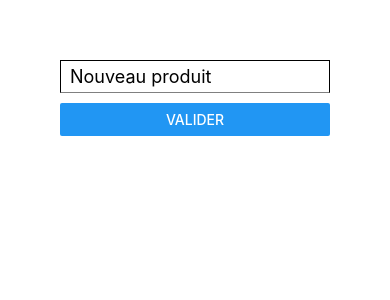
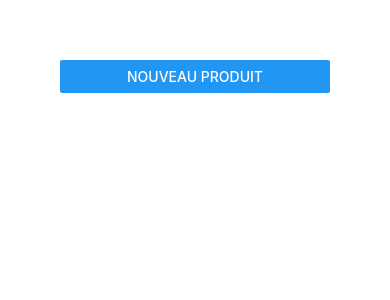
Before and after one commit to esperantkela/reactnative-shoopinglist, a React Native app: screen / in a window 390 px wide. Shown: the top 300 px of the page. Built offline with nearby package versions, Linux system fonts and the light colour scheme.

Commit message:
refactor(product): refactor product modal

```diff
--- a/App.js
+++ b/App.js
@@ -1,6 +1,6 @@
 import { useState } from "react";
 import { styles } from "./components/global.style";
-import { View, FlatList, Modal, Text, Pressable } from "react-native";
+import { View, FlatList, Modal, Text, Pressable, Button } from "react-native";
 import ProductList from "./components/ProductList";
 import AddProduct from "./components/AddProduct";
 import DismissKeyBoard from "./components/DismissKeyBoard";
@@ -8,6 +8,7 @@ import DismissKeyBoard from "./components/DismissKeyBoard";
 export default function App() {
   const [Myproducts, setMyProducts] = useState([]);
   const [showModal, setShowModal] = useState(false);
+  const [displayModal, setDisplayModal] = useState(false);
 
   const deleteProduct = (key) => {
     setMyProducts((currentMyProducts) => {
@@ -16,6 +17,7 @@ export default function App() {
   };
 
   const submitHandler = (product) => {
+    setDisplayModal(false);
     if (product.length > 1) {
       const idString = Date.now().toString();
       setMyProducts((currentMyProducts) => [
@@ -25,6 +27,10 @@ export default function App() {
     } else {
       setShowModal(true);
     }
+  };
+
+  const cancelNewProduct = () => {
+    setDisplayModal(false);
   };
   return (
     <DismissKeyBoard>
@@ -56,7 +62,12 @@ export default function App() {
             </View>
           </View>
         </Modal>
-        <AddProduct submitHandler={submitHandler} />
+        <Button title="Nouveau produit" onPress={() => setDisplayModal(true)} />
+        <AddProduct
+          submitHandler={submitHandler}
+          displayModal={displayModal}
+          cancelNewProduct={cancelNewProduct}
+        />
         <FlatList
           data={Myproducts}
           renderItem={({ item }) => (
--- a/components/AddProduct.js
+++ b/components/AddProduct.js
@@ -1,8 +1,8 @@
-import { View, Text, TextInput, Button } from "react-native";
+import { View, Text, TextInput, Button, Modal } from "react-native";
 import { styles } from "./global.style";
 import { useState } from "react";
 
-const AddProduct = ({ submitHandler }) => {
+const AddProduct = ({ submitHandler, displayModal, cancelNewProduct }) => {
   const [product, setProduct] = useState("");
 
   const handleClick = () => {
@@ -11,7 +11,7 @@ const AddProduct = ({ submitHandler }) => {
   };
 
   return (
-    <View>
+    <Modal visible={displayModal} animationType="slide">
       <View style={styles.inputContainer}>
         <TextInput
           style={styles.textInput}
@@ -21,9 +21,16 @@ const AddProduct = ({ submitHandler }) => {
           maxLength={9}
           secureTextEntry
         />
-        <Button title="Valider" onPress={handleClick} />
+        <View style={styles.btnContainer}>
+          <View style={styles.btnBlue}>
+            <Button title="Valider" onPress={handleClick} />
+          </View>
+          <View style={styles.btnTomato}>
+            <Button title="Annuler" color="tomato" onPress={cancelNewProduct} />
+          </View>
+        </View>
       </View>
-    </View>
+    </Modal>
   );
 };
 
--- a/components/global.style.js
+++ b/components/global.style.js
@@ -7,7 +7,9 @@ const styles = StyleSheet.create({
     flex: 1,
   },
   inputContainer: {
-    marginBottom: 10,
+    justifyContent: "center",
+    padding: 24,
+    flex: 1,
   },
   textInput: {
     borderBottomColor: "grey",
@@ -15,7 +17,6 @@ const styles = StyleSheet.create({
     padding: 5,
     paddingLeft: 9,
     fontSize: 18,
-    flexGrow: 1,
     marginBottom: 10,
   },
   items: {
@@ -86,6 +87,19 @@ const styles = StyleSheet.create({
     textAlign: "center",
     padding: 16,
   },
+
+  btnContainer: {
+    flexDirection: "row",
+    justifyContent: "space-between",
+  },
+
+  btnBlue: {
+    width: "45%",
+  },
+
+  btnTomato: {
+    width: "45%",
+  },
 });
 
 export { styles };
```
